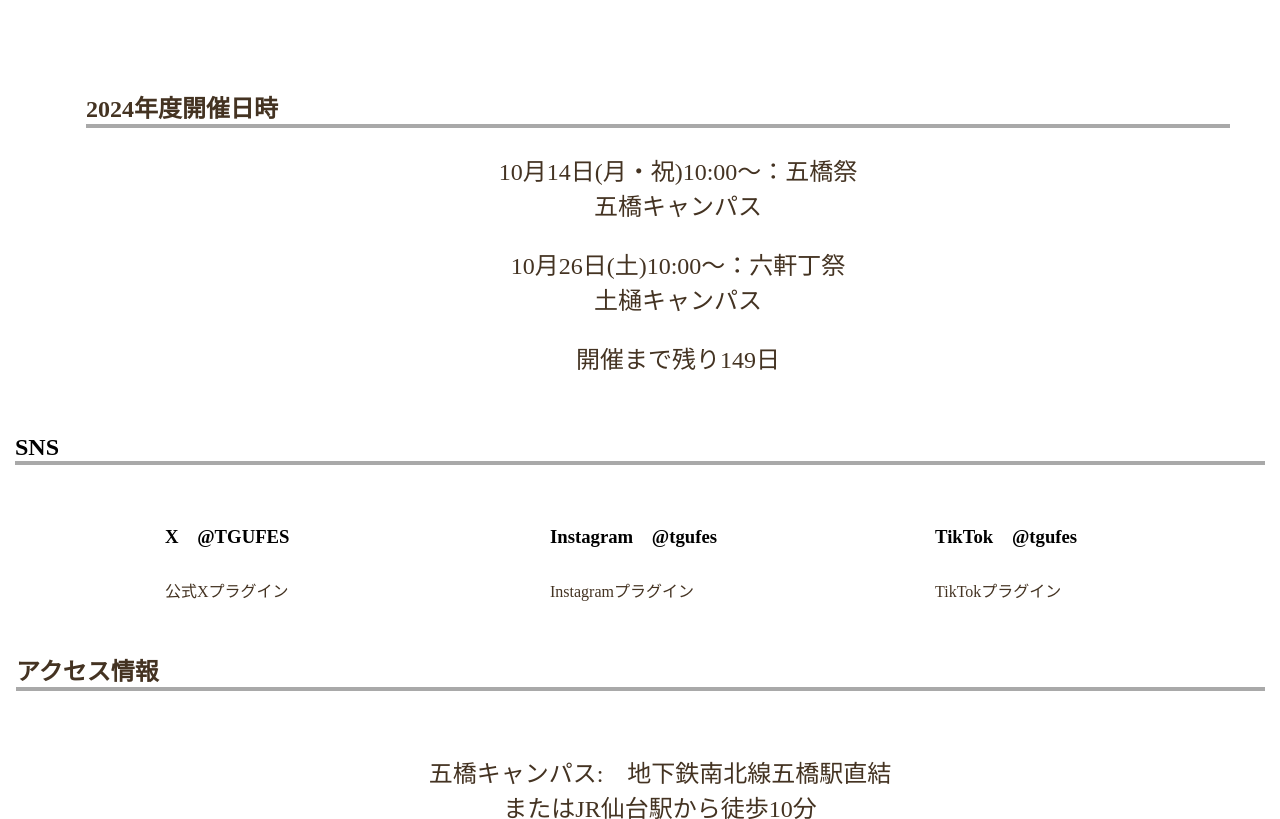
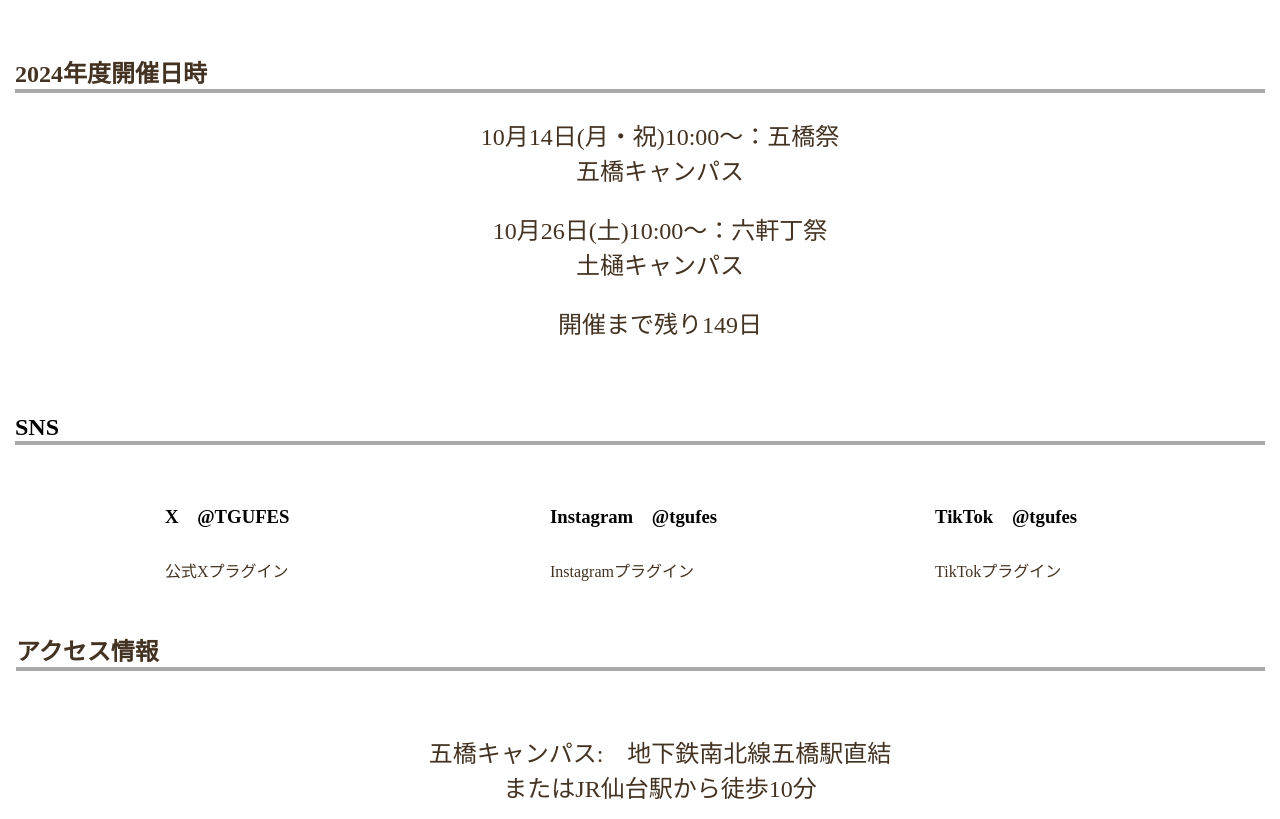
Before and after one commit to nobekawashuto/2024TGUFES, a Next.js app in the folder tgufes/: page / in a window 1280 px wide. Shown: the part 1056-1875 px from the top of the page. Built offline with nearby package versions, Linux system fonts and the light colour scheme; a web font is replaced by a local one.

Commit message:
スケジュールセクションの細かな修正を行いました

```diff
--- a/tgufes/src/styles/globals.css
+++ b/tgufes/src/styles/globals.css
@@ -180,9 +180,8 @@ a:hover::before {
 
 /*開催日時セクション*/
 .schedule {
-  padding: 50px;
-  padding-left: 86px;
-  padding-bottom: 0%;
+  padding: 15px;
+
 }
 
 .date-title {
```
